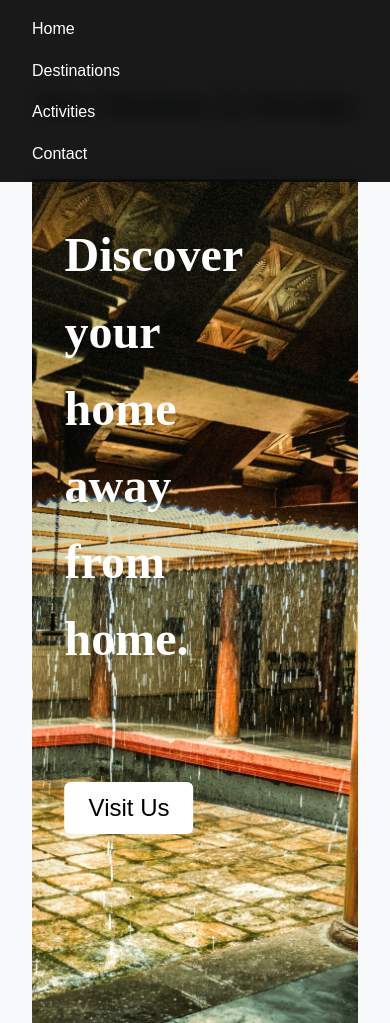
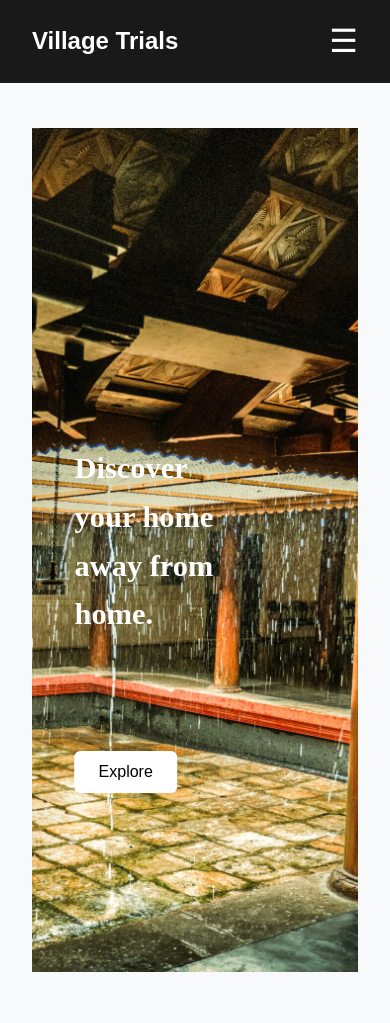
Before and after one commit to Preethu-Mary/Tourism, a plain HTML site: page index.html in a window 390 px wide. Shown: the top 1023 px of the page. Drawn offline with Linux system fonts and the light colour scheme.

Commit message:
fixed photo

```diff
--- a/index.html
+++ b/index.html
@@ -8,25 +8,35 @@
 </head>
 <body>
     <!-- Navigation -->
-    <nav>
-        <ul>
+<header>
+  <nav class="navbar">
+    <div class="logo">
+      <h1 class="logo-text">Village Trials</h1>
+    </div>
+
+    <div class="hamburger" id="hamburger">
+      ☰
+    </div>
+
+    <ul class="nav-links" id="nav-links">
       <li><a href="#hero">Home</a></li>
       <li><a href="#listings">Destinations</a></li>
       <li><a href="#activities">Activities</a></li>
       <li><a href="#contact">Contact</a></li>
     </ul>
   </nav>
+</header>
 
     <!-- Main Content -->
     <div id="main-content">
 
         <!-- Listings Section -->
         <section id="listings" class="listings">
-            <h2 class="section-title">Our Homes in Kerala</h2>
+            <h2 class="section-title"></h2>
             <div class="home">
               <div class="text-overlay">
                 <h1>Discover your home away from home.</h1><br><br>
-                <button class="home-button">Visit Us</button>
+                <button class="home-button">Explore</button>
               </div>
             </div>
         </section>
--- a/styles.css
+++ b/styles.css
@@ -369,3 +369,92 @@ nav a:hover {
   font-family: "Arial";
   border-radius: 6px;
 }
+
+/* ========== NAVBAR ========== */
+.navbar {
+  position: fixed;
+  top: 0;
+  width: 100%;
+  background: rgba(0, 0, 0, 0.9);
+  backdrop-filter: blur(10px);
+  z-index: 1000;
+  padding: 1rem 2rem;
+  display: flex;
+  justify-content: space-between;
+  align-items: center;
+}
+
+.logo img {
+  height: 40px;
+}
+
+/* Navigation links */
+.nav-links {
+  list-style: none;
+  display: flex;
+  gap: 2rem;
+}
+
+.nav-links li a {
+  color: white;
+  text-decoration: none;
+  font-weight: 500;
+  transition: color 0.3s ease;
+}
+
+.nav-links li a:hover {
+  color: #4CAF50;
+}
+
+/* Hamburger (hidden on desktop) */
+.hamburger {
+  display: none;
+  font-size: 2rem;
+  color: white;
+  cursor: pointer;
+}
+
+/* ========== RESPONSIVE (Mobile) ========== */
+@media (max-width: 768px) {
+  .nav-links {
+    position: absolute;
+    top: 100%;
+    left: 0;
+    background: rgba(0, 0, 0, 0.95);
+    width: 100%;
+    flex-direction: column;
+    gap: 1rem;
+    padding: 1rem 2rem;
+    display: none;
+  }
+
+  .nav-links.show {
+    display: flex;
+  }
+
+  .hamburger {
+    display: block;
+  }
+}
+
+.logo-text {
+    color: white;
+}
+
+@media (max-width: 768px) {
+  .text-overlay h1 {
+    font-size: 1.9rem;
+    text-align: left; /* Optional: center it on small screens */
+  }
+
+  .text-overlay {
+    left: 40%; /* center the overlay */
+    transform: translateX(-50%);
+    padding: 10px;
+
+  }
+
+  .home-button {
+    font-size: 1rem; /* smaller button too, if needed */
+  }
+}
```
Lines whose indentation alone changed are shown as unchanged.
